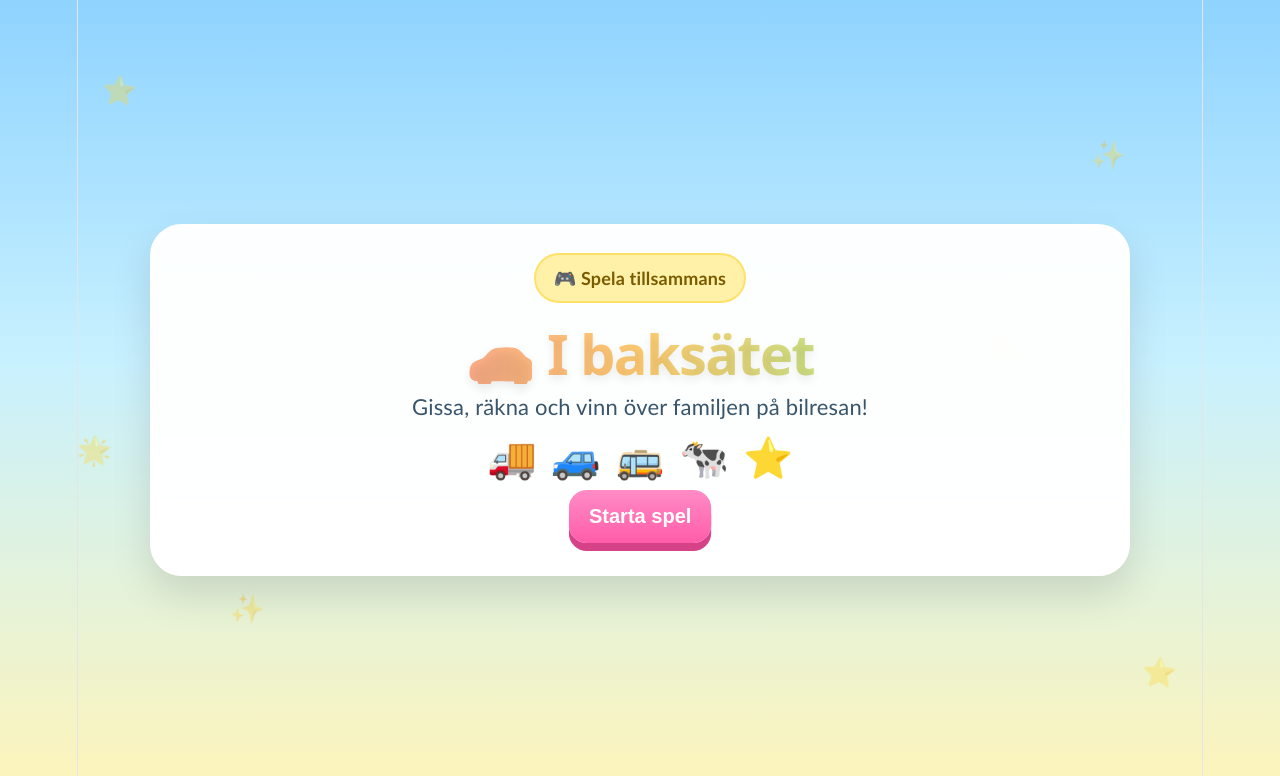
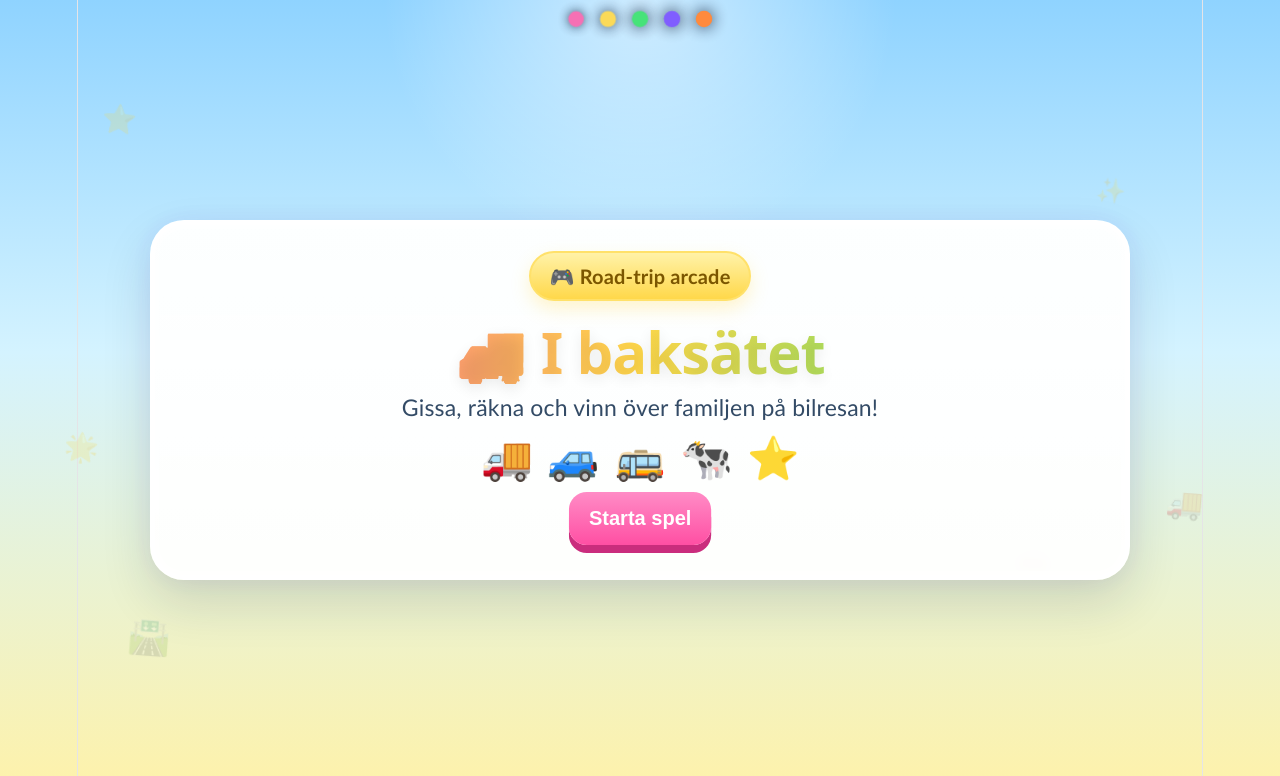
Before and after one commit to fwernborg-png/lastbilsutmaningen, a React (Vite) app in the folder lastbilsapp/: page / in a window 1280 px wide. Shown: the top 776 px of the page. Built offline with nearby package versions, Linux system fonts and the light colour scheme.

Commit message:
ny road trip arcade version

```diff
--- a/lastbilsapp/src/App.css
+++ b/lastbilsapp/src/App.css
@@ -1,7 +1,27 @@
+:root {
+  --bg-top: #8fd3ff;
+  --bg-mid: #d4f3ff;
+  --bg-bottom: #fff2a8;
+
+  --navy: #16233b;
+  --blue: #3b82f6;
+  --pink: #ff4fa3;
+  --pink-dark: #ca2d7d;
+  --green: #41e274;
+  --green-dark: #1fb651;
+  --yellow: #ffd84a;
+  --orange: #ff8a3d;
+  --purple: #7f5cff;
+  --panel: rgba(255, 255, 255, 0.9);
+}
+
 body {
   margin: 0;
   font-family: 'Trebuchet MS', Arial, sans-serif;
-  background: linear-gradient(180deg, #8fd3ff 0%, #c8f1ff 45%, #fff4b8 100%);
+  background:
+    radial-gradient(circle at top center, rgba(255,255,255,0.55), transparent 25%),
+    linear-gradient(180deg, var(--bg-top) 0%, var(--bg-mid) 44%, var(--bg-bottom) 100%);
+  color: var(--navy);
 }
 
 * {
@@ -17,31 +37,57 @@ body {
   display: flex;
   align-items: center;
   justify-content: center;
-  padding: 20px;
+  padding: 22px;
   position: relative;
   overflow: hidden;
 }
 
-.background-stars {
+.arcade-lights {
+  position: fixed;
+  top: 0;
+  left: 0;
+  right: 0;
+  display: flex;
+  justify-content: center;
+  gap: 18px;
+  padding: 12px 0;
+  pointer-events: none;
+  z-index: 0;
+}
+
+.arcade-lights span {
+  width: 14px;
+  height: 14px;
+  border-radius: 50%;
+  animation: blinkLight 1.5s infinite alternate;
+}
+
+.arcade-lights span:nth-child(1) { background: #ff5da8; animation-delay: 0s; }
+.arcade-lights span:nth-child(2) { background: #ffd84a; animation-delay: 0.2s; }
+.arcade-lights span:nth-child(3) { background: #41e274; animation-delay: 0.4s; }
+.arcade-lights span:nth-child(4) { background: #7f5cff; animation-delay: 0.6s; }
+.arcade-lights span:nth-child(5) { background: #ff8a3d; animation-delay: 0.8s; }
+
+.background-roadtrip {
   position: fixed;
   inset: 0;
   pointer-events: none;
   overflow: hidden;
+  z-index: 0;
 }
 
-.background-stars span {
+.background-roadtrip span {
   position: absolute;
-  font-size: 28px;
-  opacity: 0.35;
-  animation: floatStar 7s infinite ease-in-out;
+  opacity: 0.18;
+  animation: floatRoad 8s infinite ease-in-out;
 }
 
-.background-stars span:nth-child(1) { top: 10%; left: 8%; }
-.background-stars span:nth-child(2) { top: 18%; right: 12%; }
-.background-stars span:nth-child(3) { top: 55%; left: 6%; }
-.background-stars span:nth-child(4) { bottom: 14%; right: 8%; }
-.background-stars span:nth-child(5) { bottom: 22%; left: 18%; }
-.background-stars span:nth-child(6) { top: 42%; right: 20%; }
+.background-roadtrip span:nth-child(1) { top: 14%; left: 8%; font-size: 28px; }
+.background-roadtrip span:nth-child(2) { top: 23%; right: 12%; font-size: 24px; }
+.background-roadtrip span:nth-child(3) { bottom: 18%; left: 10%; font-size: 34px; }
+.background-roadtrip span:nth-child(4) { bottom: 28%; right: 18%; font-size: 26px; }
+.background-roadtrip span:nth-child(5) { top: 55%; left: 5%; font-size: 28px; }
+.background-roadtrip span:nth-child(6) { top: 62%; right: 6%; font-size: 30px; }
 
 .confetti-burst {
   position: fixed;
@@ -72,18 +118,24 @@ body {
 .confetti-burst span:nth-child(12) { left: 48%; animation-delay: 0.3s; }
 
 .card {
-  background: rgba(255, 255, 255, 0.96);
   width: 100%;
-  max-width: 920px;
-  border-radius: 32px;
-  padding: 28px;
-  box-shadow:
-    0 18px 40px rgba(0, 0, 0, 0.12),
-    inset 0 2px 0 rgba(255, 255, 255, 0.7);
-  text-align: center;
-  border: 5px solid #ffffff;
+  max-width: 940px;
+  border-radius: 34px;
+  padding: 30px;
   position: relative;
   z-index: 1;
+  text-align: center;
+}
+
+.arcade-card {
+  background:
+    linear-gradient(180deg, rgba(255,255,255,0.97) 0%, rgba(255,255,255,0.95) 100%);
+  border: 5px solid rgba(255,255,255,0.9);
+  box-shadow:
+    0 22px 50px rgba(22, 35, 59, 0.14),
+    0 0 0 4px rgba(255,255,255,0.35) inset,
+    0 0 24px rgba(127, 92, 255, 0.08);
+  backdrop-filter: blur(4px);
 }
 
 .start-card {
@@ -91,68 +143,80 @@ body {
 }
 
 .result-card {
-  background: linear-gradient(180deg, rgba(255, 255, 255, 0.98) 0%, rgba(255, 248, 255, 0.98) 100%);
+  background:
+    linear-gradient(180deg, rgba(255,255,255,0.98) 0%, rgba(255,246,255,0.96) 100%);
+}
+
+.arcade-panel {
+  background:
+    linear-gradient(180deg, rgba(255,255,255,0.96) 0%, rgba(246,250,255,0.96) 100%);
+  border: 3px solid #dcecff;
+  box-shadow: 0 10px 22px rgba(80, 120, 170, 0.08);
 }
 
 h1 {
   margin-top: 0;
   margin-bottom: 10px;
   font-size: 44px;
-  line-height: 1.1;
-  color: #213547;
+  line-height: 1.08;
+  color: var(--navy);
 }
 
 .app-title {
-  font-size: 56px;
+  font-size: 58px;
   font-weight: 900;
   margin-bottom: 10px;
-  background: linear-gradient(90deg, #ff7eb3, #ffcc70, #7eff9f);
+  background: linear-gradient(90deg, var(--pink), var(--yellow), var(--green));
   -webkit-background-clip: text;
   background-clip: text;
   color: transparent;
-  text-shadow: 0 4px 10px rgba(0, 0, 0, 0.08);
+  text-shadow: 0 4px 14px rgba(0, 0, 0, 0.08);
+  letter-spacing: -1px;
 }
 
 .subtitle {
-  font-size: 22px;
+  font-size: 23px;
   margin-bottom: 24px;
-  color: #38556a;
+  color: #334b66;
 }
 
 .fun-badge {
   display: inline-block;
-  background: #fff1a8;
-  color: #7b5b00;
   padding: 10px 18px;
   border-radius: 999px;
-  font-weight: bold;
+  font-weight: 800;
   margin-bottom: 16px;
+  font-size: 20px;
+}
+
+.arcade-badge {
+  background: linear-gradient(180deg, #fff2a8 0%, #ffd84a 100%);
+  color: #7b5600;
   border: 2px solid #ffe16a;
+  box-shadow: 0 8px 18px rgba(255, 216, 74, 0.28);
 }
 
 .hero-icons {
   display: flex;
   justify-content: center;
   gap: 14px;
-  font-size: 40px;
-  margin-bottom: 20px;
+  font-size: 42px;
+  margin-bottom: 22px;
   flex-wrap: wrap;
 }
 
 .section {
   margin-bottom: 24px;
-  background: #f8fbff;
   border-radius: 24px;
   padding: 18px;
-  border: 3px dashed #b9dfff;
 }
 
 .label {
   display: block;
   margin-bottom: 10px;
   font-size: 20px;
-  font-weight: bold;
-  color: #21445b;
+  font-weight: 900;
+  color: #1d4262;
 }
 
 select,
@@ -165,8 +229,15 @@ input[type='number'] {
   border: 3px solid #d7eafc;
   margin-bottom: 12px;
   background: #ffffff;
-  color: #213547;
+  color: var(--navy);
   outline: none;
+}
+
+select:focus,
+input[type='text']:focus,
+input[type='number']:focus {
+  border-color: var(--purple);
+  box-shadow: 0 0 0 4px rgba(127, 92, 255, 0.12);
 }
 
 .players {
@@ -174,17 +245,14 @@ input[type='number'] {
 }
 
 .player-card {
-  background: linear-gradient(180deg, #ffffff 0%, #f7fbff 100%);
   border-radius: 24px;
   padding: 16px;
   margin-bottom: 16px;
   text-align: left;
-  border: 3px solid #e1f0ff;
-  box-shadow: 0 8px 18px rgba(90, 140, 180, 0.08);
 }
 
 .player-title {
-  font-weight: bold;
+  font-weight: 900;
   font-size: 18px;
   color: #35546b;
   margin-bottom: 10px;
@@ -222,40 +290,51 @@ input[type='number'] {
 button {
   padding: 15px 20px;
   font-size: 20px;
-  font-weight: bold;
+  font-weight: 900;
   border: none;
   border-radius: 18px;
   cursor: pointer;
-  background: #ffe083;
-  color: #213547;
-  box-shadow: 0 8px 0 #e0bd54;
+  background: linear-gradient(180deg, #ffe083 0%, #f4c94d 100%);
+  color: var(--navy);
+  box-shadow: 0 8px 0 #d4aa2d;
   transition: transform 0.08s ease, box-shadow 0.08s ease, filter 0.15s ease;
 }
 
 button:hover {
-  filter: brightness(1.03);
+  filter: brightness(1.04);
 }
 
 button:active {
   transform: translateY(3px);
-  box-shadow: 0 5px 0 #e0bd54;
+  box-shadow: 0 5px 0 #d4aa2d;
 }
 
 .primary-button {
-  background: linear-gradient(180deg, #ff8cc6 0%, #ff5ca8 100%);
+  background: linear-gradient(180deg, #ff8cc6 0%, #ff4fa3 100%);
   color: white;
-  box-shadow: 0 8px 0 #d54288;
+  box-shadow: 0 8px 0 #ca2d7d;
 }
 
 .danger-button {
-  background: linear-gradient(180deg, #9fd4ff 0%, #67b5ff 100%);
+  background: linear-gradient(180deg, #9fd4ff 0%, #56abff 100%);
   color: white;
-  box-shadow: 0 8px 0 #3f8ed8;
+  box-shadow: 0 8px 0 #397fd4;
+}
+
+.secondary-btn {
+  background: linear-gradient(180deg, #ffe28b 0%, #f4c94d 100%);
+  color: var(--navy);
+  box-shadow: 0 8px 0 #d4aa2d;
+}
+
+.undo-btn {
+  background: linear-gradient(180deg, #ffd0a8 0%, #ffb06b 100%);
+  box-shadow: 0 8px 0 #d98b49;
 }
 
 .progress-container {
   width: 100%;
-  height: 30px;
+  height: 32px;
   background: #e4eef7;
   border-radius: 999px;
   overflow: hidden;
@@ -264,24 +343,26 @@ button:active {
 
 .progress-bar {
   height: 100%;
-  background: linear-gradient(90deg, #54e38e 0%, #ffd84d 50%, #ff8a65 100%);
+  background: linear-gradient(90deg, var(--green) 0%, var(--yellow) 55%, var(--orange) 100%);
   border-radius: 999px;
   transition: width 0.25s ease;
+}
+
+.road-meter {
+  box-shadow: inset 0 0 0 1px rgba(255,255,255,0.6);
 }
 
 .guess-box {
   margin-top: 24px;
   text-align: left;
-  background: linear-gradient(180deg, #fdfcff 0%, #f4faff 100%);
   border-radius: 22px;
   padding: 18px;
-  border: 3px solid #e1effd;
 }
 
 .result-main {
-  font-size: 28px;
+  font-size: 30px;
   font-weight: 900;
-  color: #ff6f3c;
+  color: var(--orange);
   margin-bottom: 6px;
 }
 
@@ -295,12 +376,12 @@ button:active {
   margin: 18px 0;
   font-size: 32px;
   font-weight: 900;
-  color: #7a35c7;
-  background: #f7ebff;
+  color: #6d3ff0;
+  background: linear-gradient(180deg, #f7ebff 0%, #f2e2ff 100%);
   border: 3px solid #e6ccff;
   border-radius: 24px;
   padding: 18px;
-  box-shadow: 0 10px 20px rgba(122, 53, 199, 0.08);
+  box-shadow: 0 12px 24px rgba(109, 63, 240, 0.1);
 }
 
 .podium-list {
@@ -322,9 +403,9 @@ button:active {
 
 .winner-item {
   background: linear-gradient(90deg, #fff7c6 0%, #fff1a8 100%);
-  border-color: #ffd84d;
+  border-color: var(--yellow);
   transform: scale(1.02);
-  box-shadow: 0 12px 24px rgba(255, 216, 77, 0.2);
+  box-shadow: 0 12px 24px rgba(255, 216, 77, 0.22);
 }
 
 .podium-medal {
@@ -335,8 +416,8 @@ button:active {
 
 .podium-name {
   font-size: 22px;
-  font-weight: bold;
-  color: #213547;
+  font-weight: 900;
+  color: var(--navy);
 }
 
 .podium-score {
@@ -410,15 +491,28 @@ button:active {
 }
 
 .count {
-  color: #ff6f3c;
-  text-shadow: 0 4px 0 #ffd3c4;
+  color: var(--orange);
+  text-shadow:
+    0 4px 0 #ffd7c6,
+    0 0 18px rgba(255, 138, 61, 0.28);
   font-weight: 900;
 }
 
 .count-big-center {
-  font-size: 170px;
-  line-height: 1;
+  font-size: 176px;
+  line-height: 0.95;
   margin: 0;
+}
+
+.score-pulse {
+  animation: scorePulse 0.18s ease;
+}
+
+.object-hint {
+  margin-top: 10px;
+  font-size: 22px;
+  font-weight: 900;
+  color: #3b5770;
 }
 
 .game-bottom {
@@ -440,13 +534,18 @@ button:active {
 
 .tap-zone-button {
   width: 100%;
-  min-height: 120px;
+  min-height: 126px;
   font-size: 46px;
   font-weight: 900;
   border-radius: 34px;
+  color: #11351f;
+}
+
+.arcade-main-button {
   background: linear-gradient(180deg, #7eff9f 0%, #37d96c 100%);
-  color: #124024;
-  box-shadow: 0 12px 0 #21ad4f;
+  box-shadow:
+    0 12px 0 #1fb651,
+    0 0 18px rgba(65, 226, 116, 0.35);
 }
 
 .compact-actions {
@@ -457,15 +556,17 @@ button:active {
   flex: 1;
 }
 
-.secondary-btn {
-  background: linear-gradient(180deg, #ffe28b 0%, #f4c94d 100%);
-  color: #213547;
-  box-shadow: 0 8px 0 #d4aa2d;
-}
-
-.undo-btn {
-  background: linear-gradient(180deg, #ffd0a8 0%, #ffb06b 100%);
-  box-shadow: 0 8px 0 #d98b49;
+@keyframes blinkLight {
+  0% {
+    transform: scale(1);
+    box-shadow: 0 0 4px currentColor;
+    opacity: 0.65;
+  }
+  100% {
+    transform: scale(1.18);
+    box-shadow: 0 0 14px currentColor;
+    opacity: 1;
+  }
 }
 
 @keyframes popIn {
@@ -483,9 +584,15 @@ button:active {
   50% { transform: scale(1.03); }
 }
 
-@keyframes floatStar {
+@keyframes floatRoad {
   0%, 100% { transform: translateY(0px) rotate(0deg); }
-  50% { transform: translateY(-10px) rotate(8deg); }
+  50% { transform: translateY(-10px) rotate(6deg); }
+}
+
+@keyframes scorePulse {
+  0% { transform: scale(1); }
+  50% { transform: scale(1.08); }
+  100% { transform: scale(1); }
 }
 
 @keyframes confettiFall {
@@ -553,4 +660,8 @@ button:active {
   .confetti-burst span {
     font-size: 28px;
   }
+
+  .object-hint {
+    font-size: 18px;
+  }
 }
--- a/lastbilsapp/src/App.jsx
+++ b/lastbilsapp/src/App.jsx
@@ -1,14 +1,15 @@
 import { useEffect, useMemo, useRef, useState } from 'react'
 import './App.css'
 
-const GAME_STORAGE_KEY = 'i_baksatet_game_state_v3'
-const SETTINGS_STORAGE_KEY = 'i_baksatet_settings_v3'
+const GAME_STORAGE_KEY = 'i_baksatet_arcade_game_v1'
+const SETTINGS_STORAGE_KEY = 'i_baksatet_arcade_settings_v1'
 
 function App() {
-  const [screen, setScreen] = useState('start') // start | setup | game | result
+  const [screen, setScreen] = useState('start')
   const [showResumePrompt, setShowResumePrompt] = useState(false)
   const [savedGame, setSavedGame] = useState(null)
   const [showConfetti, setShowConfetti] = useState(false)
+  const [scorePulse, setScorePulse] = useState(false)
 
   const [objectType, setObjectType] = useState('lastbilar')
   const [customObject, setCustomObject] = useState('')
@@ -42,9 +43,7 @@ function App() {
   const hasLoadedStateRef = useRef(false)
 
   const selectedObject = useMemo(() => {
-    if (objectType === 'eget') {
-      return customObject.trim() || 'objekt'
-    }
+    if (objectType === 'eget') return customObject.trim() || 'objekt'
     return objectType
   }, [objectType, customObject])
 
@@ -110,6 +109,14 @@ function App() {
     return '⭐'
   }
 
+  const getRoadIcon = () => {
+    if (selectedObject.toLowerCase().includes('lastbil')) return '🚚'
+    if (selectedObject.toLowerCase().includes('bil')) return '🚗'
+    if (selectedObject.toLowerCase().includes('skylt')) return '🛣️'
+    if (selectedObject.toLowerCase().includes('husbil')) return '🚐'
+    return '⭐'
+  }
+
   const toRadians = (value) => (value * Math.PI) / 180
 
   const getDistanceInKm = (lat1, lon1, lat2, lon2) => {
@@ -140,15 +147,15 @@ function App() {
       const oscillator = ctx.createOscillator()
       const gain = ctx.createGain()
 
-      oscillator.type = 'sine'
-      oscillator.frequency.value = 720
+      oscillator.type = 'square'
+      oscillator.frequency.value = 780
       gain.gain.value = 0.02
 
       oscillator.connect(gain)
       gain.connect(ctx.destination)
 
       oscillator.start()
-      oscillator.stop(ctx.currentTime + 0.05)
+      oscillator.stop(ctx.currentTime + 0.04)
     } catch {
       // ignore
     }
@@ -173,7 +180,7 @@ function App() {
         osc.connect(gain)
         gain.connect(ctx.destination)
 
-        const start = ctx.currentTime + index * 0.1
+        const start = ctx.currentTime + index * 0.09
         const end = start + 0.16
 
         osc.start(start)
@@ -185,9 +192,12 @@ function App() {
   }
 
   const buzz = (duration = 30) => {
-    if (navigator.vibrate) {
-      navigator.vibrate(duration)
-    }
+    if (navigator.vibrate) navigator.vibrate(duration)
+  }
+
+  const pulseScore = () => {
+    setScorePulse(true)
+    window.setTimeout(() => setScorePulse(false), 180)
   }
 
   const acquireWakeLock = async () => {
@@ -318,6 +328,7 @@ function App() {
     setGpsStatus('GPS ej startad')
     setIsPaused(false)
     setShowConfetti(false)
+    setScorePulse(false)
   }
 
   const applySavedGame = (parsed) => {
@@ -503,6 +514,7 @@ function App() {
     setGpsStatus('GPS ej startad')
     setIsPaused(false)
     setShowConfetti(false)
+    setScorePulse(false)
     lastPositionRef.current = null
     setScreen('game')
     await acquireWakeLock()
@@ -511,6 +523,7 @@ function App() {
   const handleCountUp = () => {
     if (isPaused) return
     setCount((prev) => prev + 1)
+    pulseScore()
     buzz()
     playClickSound()
   }
@@ -548,6 +561,7 @@ function App() {
     setGpsStatus('GPS ej startad')
     setIsPaused(false)
     setShowConfetti(false)
+    setScorePulse(false)
     setScreen('setup')
   }
 
@@ -662,13 +676,21 @@ function App() {
 
   return (
     <div className="app-shell">
-      <div className="background-stars" aria-hidden="true">
+      <div className="arcade-lights" aria-hidden="true">
+        <span />
+        <span />
+        <span />
+        <span />
+        <span />
+      </div>
+
+      <div className="background-roadtrip" aria-hidden="true">
         <span>⭐</span>
         <span>✨</span>
+        <span>🛣️</span>
+        <span>🚗</span>
         <span>🌟</span>
-        <span>⭐</span>
-        <span>✨</span>
-        <span>🌟</span>
+        <span>🚚</span>
       </div>
 
       {showConfetti && (
@@ -689,12 +711,12 @@ function App() {
       )}
 
       {showResumePrompt && (
-        <div className="card pop-in">
-          <div className="fun-badge bounce">🧠 Sparat spel hittat</div>
-          <h1>Fortsätta spelet?</h1>
-          <p className="subtitle">Ett pågående spel hittades på den här mobilen.</p>
+        <div className="card arcade-card pop-in">
+          <div className="fun-badge arcade-badge bounce">🧠 Sparat spel hittat</div>
+          <h1>Fortsätta rundan?</h1>
+          <p className="subtitle">Ett pågående spel finns sparat på den här mobilen.</p>
 
-          <div className="guess-box">
+          <div className="guess-box arcade-panel">
             <p><strong>Antal:</strong> {savedGame?.count ?? 0}</p>
             <p><strong>Sträcka:</strong> {savedGame?.distance ?? 0} km</p>
             <p><strong>Tid kvar:</strong> {formatTime(savedGame?.timeLeft ?? 0)}</p>
@@ -710,9 +732,9 @@ function App() {
       )}
 
       {!showResumePrompt && screen === 'start' && (
-        <div className="card pop-in start-card">
-          <div className="fun-badge bounce">🎮 Spela tillsammans</div>
-          <h1 className="app-title">🚗 I baksätet</h1>
+        <div className="card arcade-card start-card pop-in">
+          <div className="fun-badge arcade-badge bounce">🎮 Road-trip arcade</div>
+          <h1 className="app-title">{getRoadIcon()} I baksätet</h1>
           <p className="subtitle">Gissa, räkna och vinn över familjen på bilresan!</p>
 
           <div className="hero-icons">
@@ -735,11 +757,11 @@ function App() {
       )}
 
       {!showResumePrompt && screen === 'setup' && (
-        <div className="card pop-in">
-          <div className="fun-badge bounce">🛠️ Ställ in rundan</div>
+        <div className="card arcade-card pop-in">
+          <div className="fun-badge arcade-badge bounce">🛠️ Bygg rundan</div>
           <h1>I baksätet</h1>
 
-          <div className="section">
+          <div className="section arcade-panel">
             <label className="label">Vad ska ni räkna?</label>
             <select value={objectType} onChange={(e) => setObjectType(e.target.value)}>
               <option value="lastbilar">Lastbilar</option>
@@ -760,7 +782,7 @@ function App() {
             )}
           </div>
 
-          <div className="section">
+          <div className="section arcade-panel">
             <label className="label">Hur vill ni spela?</label>
             <div className="distance-mode-row">
               <button
@@ -781,7 +803,7 @@ function App() {
           </div>
 
           {playMode === 'time' && (
-            <div className="section">
+            <div className="section arcade-panel">
               <label className="label">Hur länge?</label>
 
               <div className="distance-mode-row">
@@ -825,7 +847,7 @@ function App() {
           )}
 
           {playMode === 'gps' && (
-            <div className="section">
+            <div className="section arcade-panel">
               <label className="label">Hur långt?</label>
 
               <div className="distance-mode-row">
@@ -870,7 +892,7 @@ function App() {
 
           <div className="players">
             {players.map((player, index) => (
-              <div key={index} className="player-card">
+              <div key={index} className="player-card arcade-panel">
                 <div className="player-title">👤 Spelare {index + 1}</div>
 
                 <input
@@ -930,9 +952,9 @@ function App() {
       )}
 
       {!showResumePrompt && screen === 'game' && (
-        <div className="card pop-in game-card-minimal">
+        <div className="card arcade-card pop-in game-card-minimal">
           <div className="game-top">
-            <div className="fun-badge bounce">
+            <div className="fun-badge arcade-badge bounce">
               {playMode === 'time' ? '⏱️ Timer-läge aktivt' : '📍 GPS-läge aktivt'}
             </div>
 
@@ -942,11 +964,16 @@ function App() {
           </div>
 
           <div className="game-center">
-            <div className="count count-big-center">{count}</div>
+            <div className={`count count-big-center ${scorePulse ? 'score-pulse' : ''}`}>
+              {count}
+            </div>
+            <div className="object-hint">
+              {getRoadIcon()} {selectedObject}
+            </div>
           </div>
 
           <div className="game-bottom">
-            <div className="progress-container progress-lower">
+            <div className="progress-container progress-lower road-meter">
               <div className="progress-bar" style={{ width: `${progress}%` }} />
             </div>
 
@@ -957,7 +984,7 @@ function App() {
             )}
 
             <div className="tap-zone-wrap">
-              <button className="tap-zone-button" onClick={handleCountUp}>
+              <button className="tap-zone-button arcade-main-button" onClick={handleCountUp}>
                 +1 {selectedObject.toUpperCase()}
               </button>
             </div>
@@ -982,8 +1009,8 @@ function App() {
       )}
 
       {!showResumePrompt && screen === 'result' && (
-        <div className="card pop-in result-card">
-          <div className="fun-badge bounce">🏁 Rundan är klar!</div>
+        <div className="card arcade-card pop-in result-card">
+          <div className="fun-badge arcade-badge bounce">🏁 Rundan är klar!</div>
           <h1>🏆 Resultat</h1>
 
           <div className="winner-hero">
```
